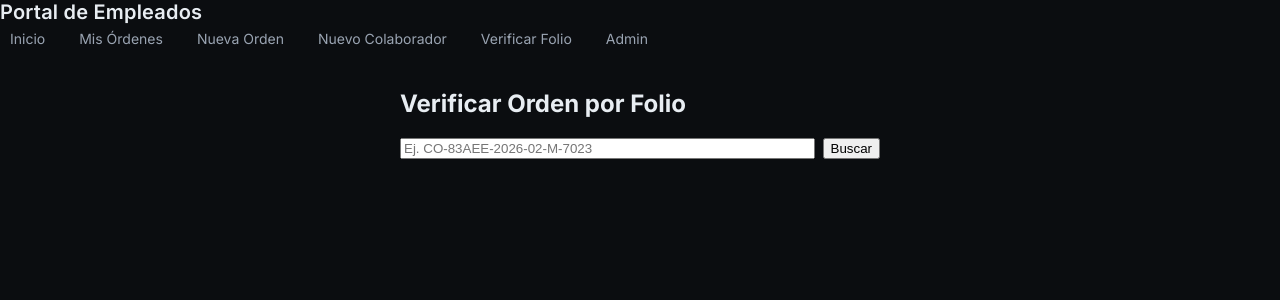
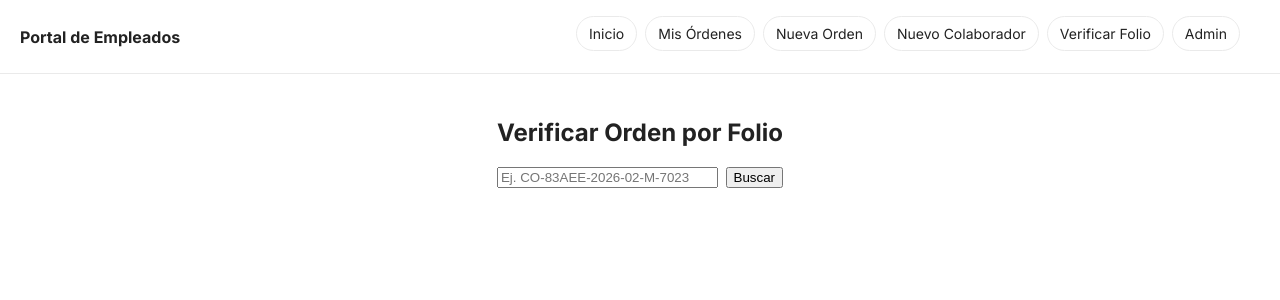
Before and after one commit to DPR2204/portal-empleados, a Next.js app: page /verify in a window 1280 px wide. Shown: the top 300 px of the page. Built offline with nearby package versions, Linux system fonts and the light colour scheme.

Commit message:
Update globals.css

```diff
--- a/app/globals.css
+++ b/app/globals.css
@@ -1,79 +1,90 @@
-/* ====== Reset + tokens ====== */
+/* Reset mínimo */
 * { box-sizing: border-box; }
 html, body { height: 100%; }
-body {
-  margin: 0;
-  font-family: system-ui, -apple-system, Segoe UI, Roboto, Ubuntu, Arial, sans-serif;
-  background: var(--bg);
-  color: var(--text);
+body { margin: 0; color: var(--text); background: var(--bg); }
+
+/* Tokens “airbnb-ish” (modo claro) */
+:root{
+  --bg:#ffffff;
+  --text:#222222;
+  --muted:#6b7280;
+  --surface:#ffffff;
+  --border:#eaeaea;
+  --shadow: 0 8px 24px rgba(0,0,0,.06);
+  --accent:#ff385c;        /* toque Airbnb */
+  --accent-600:#e11d48;
 }
 
-:root{
-  --bg: #0b0d10;
-  --surface: #12161b;
-  --soft: #1a1f26;
-  --muted: #9aa4b2;
-  --text: #e8edf2;
-  --primary: #6aa9ff;
-  --primary-600:#458fff;
-  --border: #263140;
-  --success:#3ecf8e;
-  --danger:#ff6b6b;
+/* Layout */
+.shell { min-height: 100dvh; display: grid; grid-template-rows: auto 1fr; }
+.container { max-width: 1000px; margin: 0 auto; padding: 24px 20px 40px; }
+
+/* Topbar + nav pill */
+.topbar{
+  position: sticky; top:0; z-index:10;
+  background: rgba(255,255,255,.8); backdrop-filter: saturate(180%) blur(12px);
+  border-bottom: 1px solid var(--border);
+}
+.brand{ font-weight: 700; padding: 14px 20px; }
+.topbar{ display: grid; grid-template-columns: 1fr; }
+@media (min-width: 720px){
+  .topbar{ grid-template-columns: 1fr auto; align-items: center; padding: 8px 20px; }
+  .brand{ padding: 8px 0; }
 }
 
-/* ====== Layout ====== */
-.container { max-width: 980px; margin: 0 auto; padding: 16px; }
-.header { display:flex; align-items:center; justify-content:space-between; gap:16px; margin-bottom:24px; }
-.brand { font-size:20px; font-weight:600; letter-spacing:.2px; }
+.nav{ display:flex; gap:8px; flex-wrap:wrap; padding: 8px 20px 14px; }
+.nav a{
+  text-decoration:none; color: var(--text);
+  border:1px solid var(--border); background:#fff;
+  padding:8px 12px; border-radius:999px; font-size:14px;
+}
+.nav a:hover{ border-color:#dcdcdc; box-shadow: var(--shadow); }
 
-.nav { display:flex; gap:14px; font-size:14px; flex-wrap: wrap; }
-.nav a {
-  color: var(--muted); text-decoration: none; padding:6px 10px; border-radius:10px;
+/* Tarjetas y bloques */
+.card{
+  background: var(--surface);
+  border:1px solid var(--border);
+  border-radius: 16px;
+  box-shadow: var(--shadow);
+  padding: 18px;
 }
-.nav a:hover { color: var(--text); background: var(--soft); }
+.section{ display:grid; gap:16px; }
+.h2{ margin:0 0 6px; font-size:20px; font-weight:600; }
+.muted{ color: var(--muted); }
 
-/* ====== Cards ====== */
-.card { background: var(--surface); border:1px solid var(--border); border-radius:14px; padding:16px; }
-.section { display:grid; gap:12px; }
+/* Controles */
+.input,.select{
+  width:100%;
+  background:#fff; color:var(--text);
+  border:1px solid var(--border); border-radius:12px;
+  padding:10px 12px; outline: none;
+}
+.input:focus,.select:focus{ border-color: var(--accent); box-shadow: 0 0 0 3px rgba(255,56,92,.15); }
+.form-row{ display:flex; gap:10px; flex-wrap:wrap; }
+.form-row > *{ flex:1 1 240px; }
 
-/* ====== Tipografía ====== */
-.h2 { font-size:18px; margin: 0 0 8px; }
-.muted { color: var(--muted); }
+.btn{
+  display:inline-flex; align-items:center; gap:8px;
+  padding:10px 14px; border-radius:12px; cursor:pointer;
+  border:1px solid var(--border); background:#fff; color:var(--text);
+}
+.btn:hover{ box-shadow: var(--shadow); }
+.btn.primary{ background: var(--accent); color:#fff; border-color: transparent; font-weight:600; }
+.btn.primary:hover{ background: var(--accent-600); }
 
-/* ====== Formularios ====== */
-.input, .select {
-  background: var(--soft); color: var(--text);
-  border:1px solid var(--border); border-radius:10px;
-  padding:10px 12px; outline: none; width: 100%;
-}
-.input:focus, .select:focus { border-color: var(--primary); box-shadow: 0 0 0 3px rgb(106 169 255 / .15); }
+/* Tablas */
+.table-wrap{ overflow:auto; border:1px solid var(--border); border-radius:14px; background:#fff; box-shadow: var(--shadow); }
+.table{ width:100%; border-collapse:collapse; background:#fff; }
+.table th,.table td{ padding:14px 12px; border-bottom:1px solid var(--border); text-align:left; }
+.table th{ color:var(--muted); font-weight:600; font-size:13px; letter-spacing:.2px; }
+.table tr:hover td{ background:#fafafa; }
 
-.form-row { display:flex; gap:10px; flex-wrap: wrap; }
-.form-row > * { flex:1 1 240px; }
+/* Chips/estados */
+.badge{ display:inline-block; padding:4px 10px; border-radius:999px; font-size:12px; border:1px solid var(--border); background:#fff; }
+.badge.ok{ border-color:#c7f3dc; background:#f2fff8; color:#167c47; }
+.badge.warn{ border-color:#ffd2d2; background:#fff6f6; color:#b91c1c; }
 
-/* ====== Botones ====== */
-.btn {
-  display:inline-flex; align-items:center; gap:8px;
-  padding:9px 12px; border-radius:10px; border:1px solid var(--border);
-  background: var(--soft); color: var(--text); text-decoration:none; cursor:pointer;
-}
-.btn:hover { background:#202733; }
-.btn.primary { background: var(--primary); border-color: transparent; color:#08111f; font-weight:600; }
-.btn.primary:hover { background: var(--primary-600); }
-
-/* ====== Tablas ====== */
-.table-wrap { overflow:auto; border:1px solid var(--border); border-radius:12px; }
-.table { width:100%; border-collapse: collapse; background: var(--surface); }
-.table th, .table td { padding:12px 10px; border-bottom:1px solid var(--border); text-align:left; }
-.table th { color: var(--muted); font-weight:600; font-size:13px; letter-spacing:.2px; }
-.table tr:hover td { background: #161c23; }
-
-/* Badges */
-.badge { display:inline-block; padding:2px 8px; border-radius:999px; font-size:12px; }
-.badge.ok { background: rgb(62 207 142 / .15); color: var(--success); }
-.badge.warn { background: rgb(255 107 107 / .15); color: var(--danger); }
-
-/* ====== Helpers ====== */
-.stack-8 { display:grid; gap:8px; }
-.stack-12 { display:grid; gap:12px; }
-.actions { display:flex; gap:8px; flex-wrap: wrap; }
+/* Utilidades */
+.stack-8{ display:grid; gap:8px; }
+.stack-12{ display:grid; gap:12px; }
+.actions{ display:flex; gap:10px; flex-wrap:wrap; }
```
